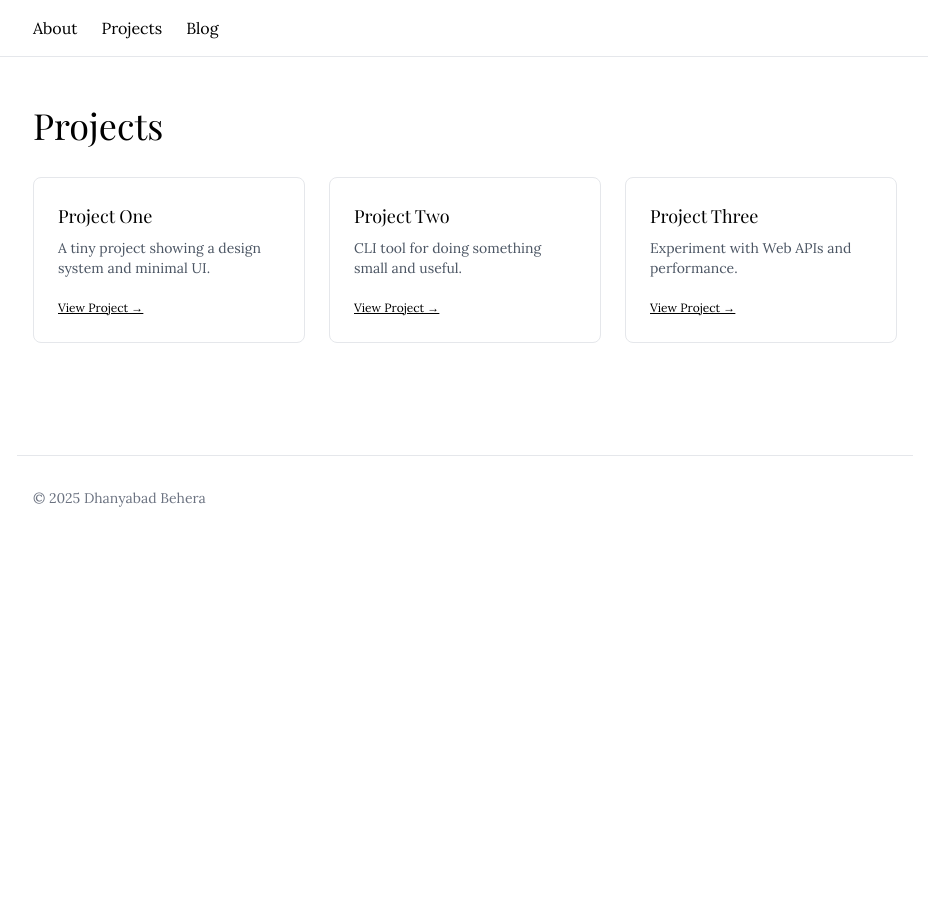
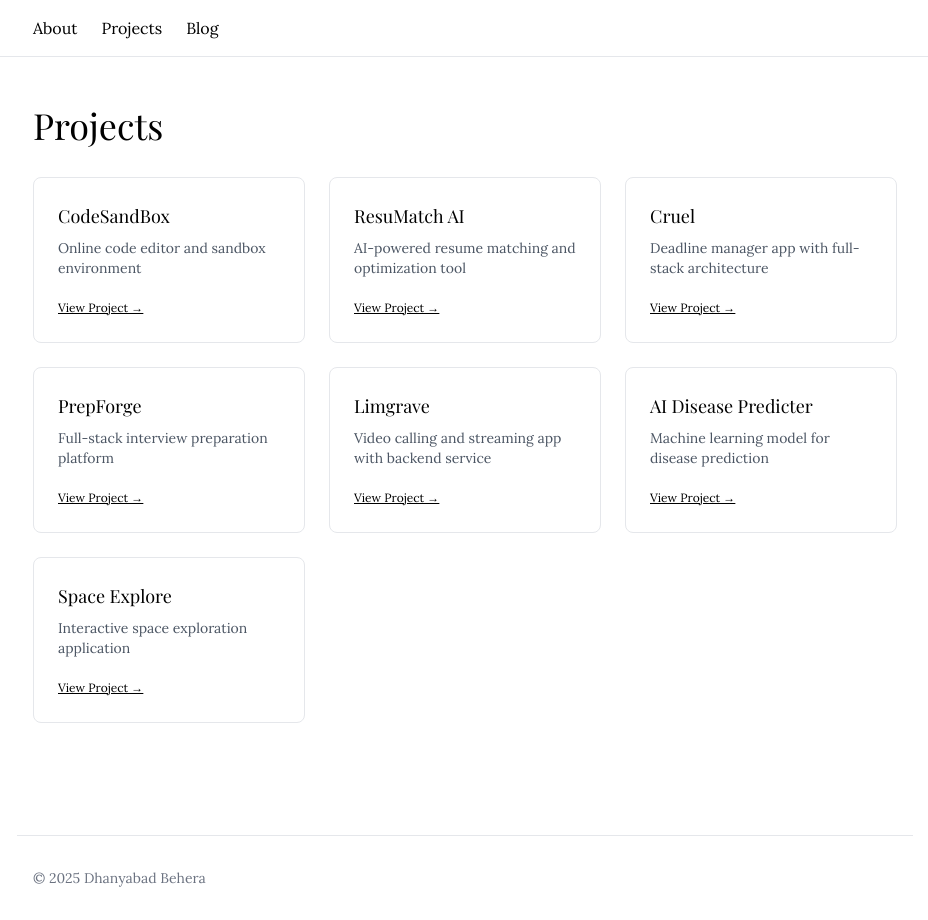
Before and after one commit to dhanyabad11/Portfolio, a Next.js app: page /projects in a window 1280 px wide. Shown: the whole page, without its empty margins (175-1103 px from the left). Before the commit the page ends 800 px from the top, so only its background shows below. Built offline with nearby package versions, Linux system fonts and the light colour scheme; a web font is replaced by a local one.

Commit message:
add projects

```diff
--- a/data/projects.ts
+++ b/data/projects.ts
@@ -2,21 +2,45 @@ import { Project } from "../types";
 
 const projects: Project[] = [
     {
-        id: "p1",
-        title: "Project One",
-        description: "A tiny project showing a design system and minimal UI.",
+        id: "codesandbox",
+        title: "CodeSandBox",
+        description: "Online code editor and sandbox environment",
+        link: "https://github.com/dhanyabad11/CodeSandBox",
+    },
+    {
+        id: "resumatch-ai",
+        title: "ResuMatch AI",
+        description: "AI-powered resume matching and optimization tool",
+        link: "https://github.com/dhanyabad11/ResuMatch-Ai",
+    },
+    {
+        id: "cruel",
+        title: "Cruel",
+        description: "Deadline manager app with full-stack architecture",
+        link: "https://github.com/dhanyabad11/Cruel-Frontend",
+    },
+    {
+        id: "prepforge",
+        title: "PrepForge",
+        description: "Full-stack interview preparation platform",
+        link: "https://github.com/dhanyabad11/PrepForge-Frontend",
+    },
+    {
+        id: "limgrave",
+        title: "Limgrave",
+        description: "Video calling and streaming app with backend service",
+        link: "https://github.com/dhanyabad11/Limgrave-Backend",
+    },
+    {
+        id: "ai-disease-predicter",
+        title: "AI Disease Predicter",
+        description: "Machine learning model for disease prediction",
         link: "#",
     },
     {
-        id: "p2",
-        title: "Project Two",
-        description: "CLI tool for doing something small and useful.",
-        link: "#",
-    },
-    {
-        id: "p3",
-        title: "Project Three",
-        description: "Experiment with Web APIs and performance.",
+        id: "space-explore",
+        title: "Space Explore",
+        description: "Interactive space exploration application",
         link: "#",
     },
 ];
--- a/pages/index.tsx
+++ b/pages/index.tsx
@@ -14,7 +14,8 @@ export default function Home() {
                         Hi — I'm Dhanyabad Behera
                     </h1>
                     <p className="text-base text-gray-600">
-                        A short one-line description about what you do. Keep it crisp and minimal.
+                        A curious CS student from Bhubaneswar, India, passionate about exploring new
+                        technologies and collaborating with motivated individuals.
                     </p>
                 </section>
 
```
